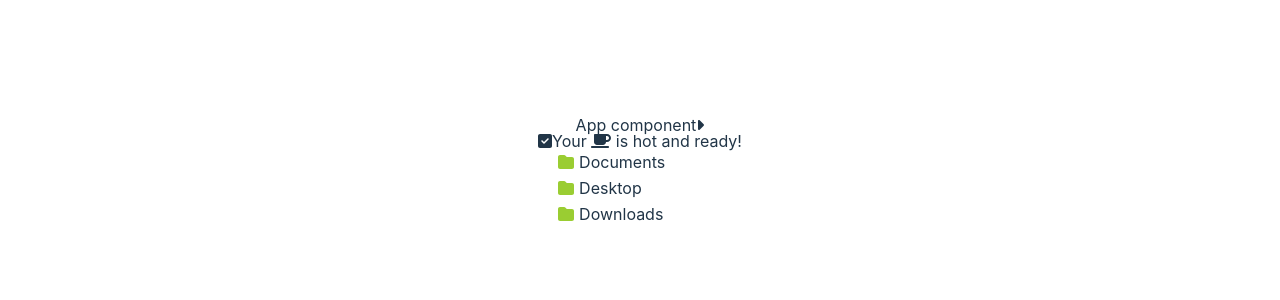
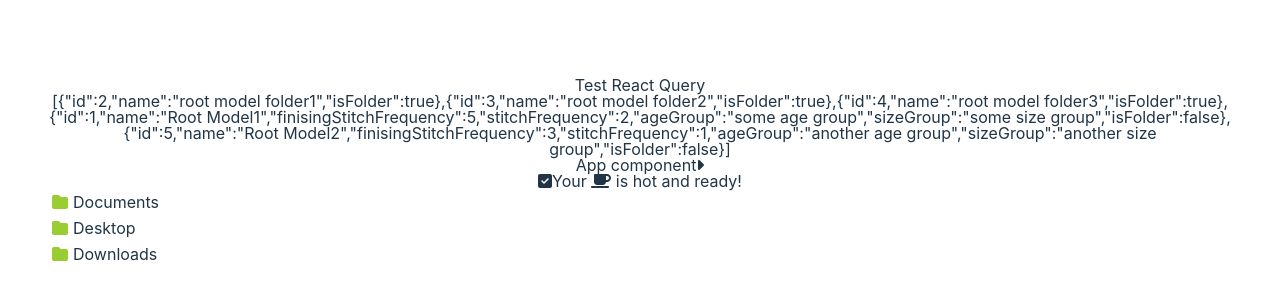
Before and after one commit to kathleen-fen/technology-operations, a React (Vite) app in the folder frontend/: page / in a window 1280 px wide. Shown: the part 228-528 px from the top of the page. Built offline with nearby package versions, Linux system fonts and the light colour scheme.

Commit message:
test react query

```diff
--- a/frontend/package.json
+++ b/frontend/package.json
@@ -21,6 +21,7 @@
     "match-sorter": "^6.3.1",
     "react": "^18.2.0",
     "react-dom": "^18.2.0",
+    "react-query": "^3.39.3",
     "react-router-dom": "^6.15.0",
     "sort-by": "^0.0.2",
     "styled-components": "^6.0.7"
--- a/frontend/src/App.tsx
+++ b/frontend/src/App.tsx
@@ -4,11 +4,20 @@
 import TreeView from 'components/TreeView'
 import { treeData } from 'components/TreeView/mockTreeData'
 import GlobalStyle from 'styles/globalStyle'
+import { useQuery } from 'react-query'
+import { getModels } from './api'
 
 function App() {
+  const treeQuery = useQuery([], () => getModels())
+  const newData = treeQuery.data
+
   return (
     <>
       <GlobalStyle />
+      <div>
+        <h1>Test React Query</h1>
+        {treeQuery.isLoading ? 'Loading...' : JSON.stringify(newData)}
+      </div>
       <div>
         App component
         <FontAwesomeIcon icon="caret-right" />
--- a/frontend/src/main.tsx
+++ b/frontend/src/main.tsx
@@ -1,20 +1,31 @@
 import React from 'react'
 import ReactDOM from 'react-dom/client'
-import { createBrowserRouter, RouteObject, RouterProvider } from 'react-router-dom'
+import {
+  createBrowserRouter,
+  RouteObject,
+  RouterProvider,
+} from 'react-router-dom'
 import App from './App.tsx'
 import ErrorPage from './error-page.tsx'
 import './index.css'
+import { QueryClient, QueryClientProvider } from 'react-query'
 
-const routes: RouteObject[] = [{
-  path: '/',
-  element: <App />,
-  errorElement: <ErrorPage/>
-}]
+const client = new QueryClient()
+
+const routes: RouteObject[] = [
+  {
+    path: '/',
+    element: <App />,
+    errorElement: <ErrorPage />,
+  },
+]
 
 const router = createBrowserRouter(routes)
 
 ReactDOM.createRoot(document.getElementById('root')!).render(
   <React.StrictMode>
-    <RouterProvider router={router} />
+    <QueryClientProvider client={client}>
+      <RouterProvider router={router} />
+    </QueryClientProvider>
   </React.StrictMode>,
 )
```
Also changed, not shown: frontend/src/database.d.ts (+12 -1 lines), 1 other file (tests, documents, lock files or other folders).
